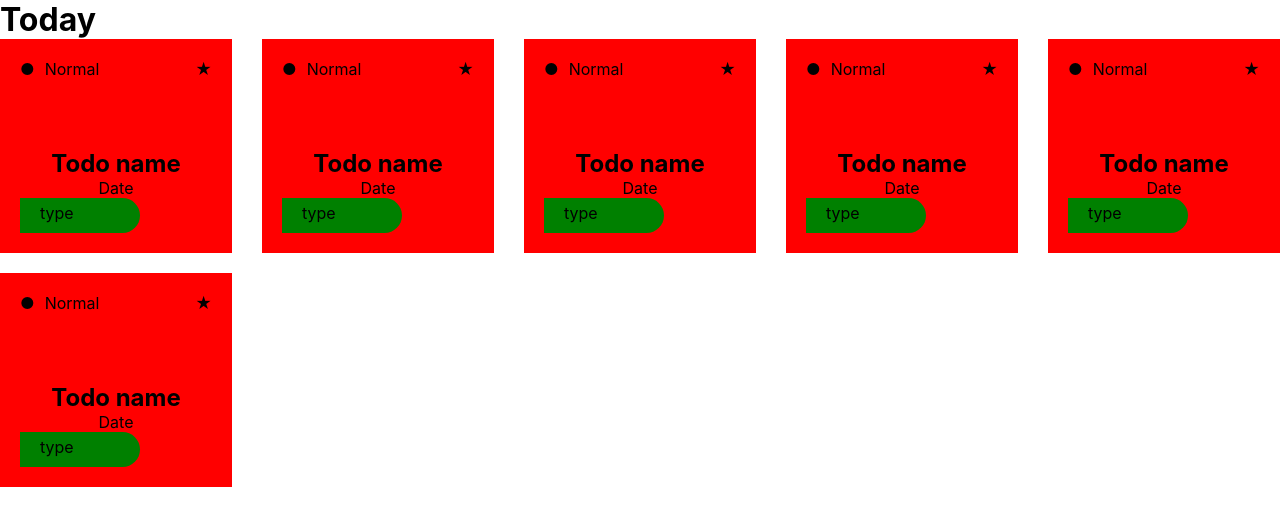
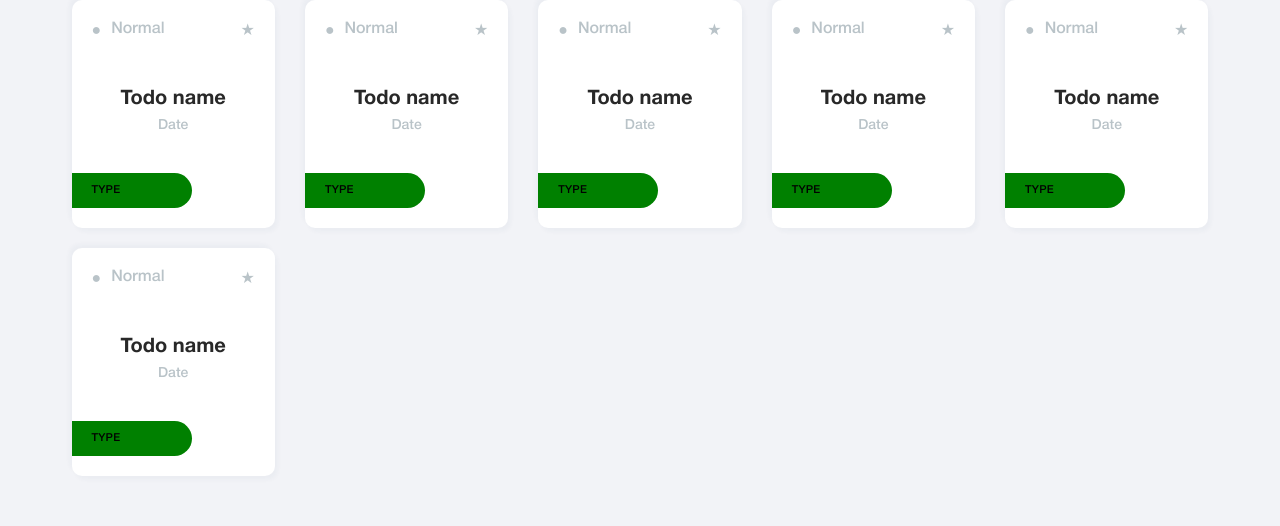
Before and after one commit to KaterynaKolomiiets/QuestifyFront, a React (Create React App) app: page / in a window 1280 px wide. Shown: the top 526 px of the page. Built offline with nearby package versions, Linux system fonts and the light colour scheme.

Commit message:
card styles static done

```diff
--- a/src/App.js
+++ b/src/App.js
@@ -1,10 +1,10 @@
 import "./App.css";
-import Card from "./components/Container/Card/Card";
+import Container from "./components/Container/Container";
 
 function App() {
   return (
     <div className="App">
-      <Card />
+      <Container />
     </div>
   );
 }
--- a/src/components/Container/Card/Card.jsx
+++ b/src/components/Container/Card/Card.jsx
@@ -1,8 +1,8 @@
+import "../../../utils/variables.css";
 import s from "./Card.module.css";
 const Card = () => {
   return (
     <>
-      <h1>Today</h1>
       <ul className={s.cardSet}>
         <li className={s.card}>
           <p className={s.cardCategoryName}>
--- a/src/components/Container/Card/Card.module.css
+++ b/src/components/Container/Card/Card.module.css
@@ -6,15 +6,22 @@
 }
 
 .card {
-  background: red;
   display: flex;
   flex-direction: column;
   margin-bottom: 20px;
   padding: 20px;
+  background: var(--background-card);
+  box-shadow: -3px -4px 4px rgba(21, 57, 90, 0.03),
+    3px 4px 4px rgba(21, 57, 90, 0.03);
+  border-radius: 10px;
 }
 .cardCategoryName {
   display: flex;
-  margin-bottom: 70px;
+  align-items: center;
+  margin-bottom: 50px;
+  font-family: "HelveticaNeueCyr-Medium";
+  font-size: 16px;
+  color: var(--font-secondary);
 }
 
 .cardCategoryCircle {
@@ -25,12 +32,20 @@
 }
 
 .cardTitle {
+  margin: 0 auto;
   margin-bottom: 10px;
-  margin: 0 auto;
+  font-family: "HelveticaNeueCyr-Bold";
+  font-size: 20px;
+  line-height: 20px;
+
+  color: var(--font-primary);
 }
 .cardDate {
+  margin: 0 auto;
   margin-bottom: 40px;
-  margin: 0 auto;
+  font-family: "HelveticaNeueCyr-Medium";
+  font-size: 14px;
+  color: var(--font-secondary);
 }
 
 .cardType {
@@ -38,8 +53,16 @@
   height: 35px;
   padding: 5px;
   padding-left: 20px;
+  margin-left: -20px;
   background-color: green;
   border-radius: 0px 25px 25px 0px;
+  font-family: "HelveticaNeueCyr-Medium";
+  font-size: 11px;
+  line-height: 11px;
+  letter-spacing: 0.02em;
+  text-transform: uppercase;
+  display: flex;
+  align-items: center;
 }
 
 @media screen and (min-width: 768px) {
@@ -52,6 +75,9 @@
   }
   .card:nth-child(3n) {
     margin-right: 0;
+  }
+  .cardCategoryName {
+    font-size: 16px;
   }
 }
 @media screen and (min-width: 1280px) {
--- a/src/components/Container/Container.jsx
+++ b/src/components/Container/Container.jsx
@@ -1,6 +1,11 @@
-import s from './Container.module.css'
+import Card from "./Card/Card";
+import s from "./Container.module.css";
 const Container = () => {
-    return <div className={s.container}></div>
-}
+  return (
+    <div className={s.container}>
+      <Card />
+    </div>
+  );
+};
 
-export default Container
+export default Container;
--- a/src/index.css
+++ b/src/index.css
@@ -5,6 +5,7 @@ body {
     sans-serif;
   -webkit-font-smoothing: antialiased;
   -moz-osx-font-smoothing: grayscale;
+  background: var(--background-main);
 }
 
 code {
@@ -48,71 +49,74 @@ button {
   cursor: pointer;
 }
 
-
 /* 300 */
 @font-face {
-  font-family: 'HelveticaNeueCyr-Light';
-  src: url('./fonts/helveticaneuecyr-light.eot');
+  font-family: "HelveticaNeueCyr-Light";
+  src: url("./fonts/helveticaneuecyr-light.eot");
   /* IE 9 Compatibility Mode */
-  src: url('./fonts/helveticaneuecyr-light.eot?#iefix') format('embedded-opentype'),
-    /* IE < 9 */
-    url('./fonts/helveticaneuecyr-light.woff2') format('woff2'),
-    /* Super Modern Browsers */
-    url('./fonts/helveticaneuecyr-light.woff') format('woff'),
+  src: url("./fonts/helveticaneuecyr-light.eot?#iefix")
+      format("embedded-opentype"),
+    /* IE < 9 */ url("./fonts/helveticaneuecyr-light.woff2") format("woff2"),
+    /* Super Modern Browsers */ url("./fonts/helveticaneuecyr-light.woff")
+      format("woff"),
     /* Firefox >= 3.6, any other modern browser */
-    url('./fonts/helveticaneuecyr-light.ttf') format('truetype'),
+      url("./fonts/helveticaneuecyr-light.ttf") format("truetype"),
     /* Safari, Android, iOS */
-    url('./fonts/helveticaneuecyr-light.svg#helveticaneuecyr-light') format('svg');
+      url("./fonts/helveticaneuecyr-light.svg#helveticaneuecyr-light")
+      format("svg");
   /* Chrome < 4, Legacy iOS */
 }
 
 /* 400 */
 @font-face {
-  font-family: 'HelveticaNeueCyr-Medium';
-  src: url('./fonts/helveticaneuecyr-medium.eot');
+  font-family: "HelveticaNeueCyr-Medium";
+  src: url("./fonts/helveticaneuecyr-medium.eot");
   /* IE 9 Compatibility Mode */
-  src: url('./fonts/helveticaneuecyr-medium.eot?#iefix') format('embedded-opentype'),
-    /* IE < 9 */
-    url('./fonts/helveticaneuecyr-medium.woff2') format('woff2'),
-    /* Super Modern Browsers */
-    url('./fonts/helveticaneuecyr-medium.woff') format('woff'),
+  src: url("./fonts/helveticaneuecyr-medium.eot?#iefix")
+      format("embedded-opentype"),
+    /* IE < 9 */ url("./fonts/helveticaneuecyr-medium.woff2") format("woff2"),
+    /* Super Modern Browsers */ url("./fonts/helveticaneuecyr-medium.woff")
+      format("woff"),
     /* Firefox >= 3.6, any other modern browser */
-    url('./fonts/helveticaneuecyr-medium.ttf') format('truetype'),
+      url("./fonts/helveticaneuecyr-medium.ttf") format("truetype"),
     /* Safari, Android, iOS */
-    url('./fonts/helveticaneuecyr-medium.svg#helveticaneuecyr-medium') format('svg');
+      url("./fonts/helveticaneuecyr-medium.svg#helveticaneuecyr-medium")
+      format("svg");
   /* Chrome < 4, Legacy iOS */
 }
 
 /* 700 */
 @font-face {
-  font-family: 'HelveticaNeueCyr-Bold';
-  src: url('./fonts/helveticaneuecyr-bold.eot');
+  font-family: "HelveticaNeueCyr-Bold";
+  src: url("./fonts/helveticaneuecyr-bold.eot");
   /* IE 9 Compatibility Mode */
-  src: url('./fonts/helveticaneuecyr-bold.eot?#iefix') format('embedded-opentype'),
-    /* IE < 9 */
-    url('./fonts/helveticaneuecyr-bold.woff2') format('woff2'),
-    /* Super Modern Browsers */
-    url('./fonts/helveticaneuecyr-bold.woff') format('woff'),
+  src: url("./fonts/helveticaneuecyr-bold.eot?#iefix")
+      format("embedded-opentype"),
+    /* IE < 9 */ url("./fonts/helveticaneuecyr-bold.woff2") format("woff2"),
+    /* Super Modern Browsers */ url("./fonts/helveticaneuecyr-bold.woff")
+      format("woff"),
     /* Firefox >= 3.6, any other modern browser */
-    url('./fonts/helveticaneuecyr-bold.ttf') format('truetype'),
+      url("./fonts/helveticaneuecyr-bold.ttf") format("truetype"),
     /* Safari, Android, iOS */
-    url('./fonts/helveticaneuecyr-bold.svg#helveticaneuecyr-bold') format('svg');
+      url("./fonts/helveticaneuecyr-bold.svg#helveticaneuecyr-bold")
+      format("svg");
   /* Chrome < 4, Legacy iOS */
 }
 
 /* 900 */
 @font-face {
-  font-family: 'HelveticaNeueCyr-Black';
-  src: url('./fonts/helveticaneuecyr-black.eot');
+  font-family: "HelveticaNeueCyr-Black";
+  src: url("./fonts/helveticaneuecyr-black.eot");
   /* IE 9 Compatibility Mode */
-  src: url('./fonts/helveticaneuecyr-black.eot?#iefix') format('embedded-opentype'),
-    /* IE < 9 */
-    url('./fonts/helveticaneuecyr-black.woff2') format('woff2'),
-    /* Super Modern Browsers */
-    url('./fonts/helveticaneuecyr-black.woff') format('woff'),
+  src: url("./fonts/helveticaneuecyr-black.eot?#iefix")
+      format("embedded-opentype"),
+    /* IE < 9 */ url("./fonts/helveticaneuecyr-black.woff2") format("woff2"),
+    /* Super Modern Browsers */ url("./fonts/helveticaneuecyr-black.woff")
+      format("woff"),
     /* Firefox >= 3.6, any other modern browser */
-    url('./fonts/helveticaneuecyr-black.ttf') format('truetype'),
+      url("./fonts/helveticaneuecyr-black.ttf") format("truetype"),
     /* Safari, Android, iOS */
-    url('./fonts/helveticaneuecyr-black.svg#helveticaneuecyr-black') format('svg');
+      url("./fonts/helveticaneuecyr-black.svg#helveticaneuecyr-black")
+      format("svg");
   /* Chrome < 4, Legacy iOS */
 }
```
Also changed, not shown: src/components/Container/Container.module.css (indentation only).
